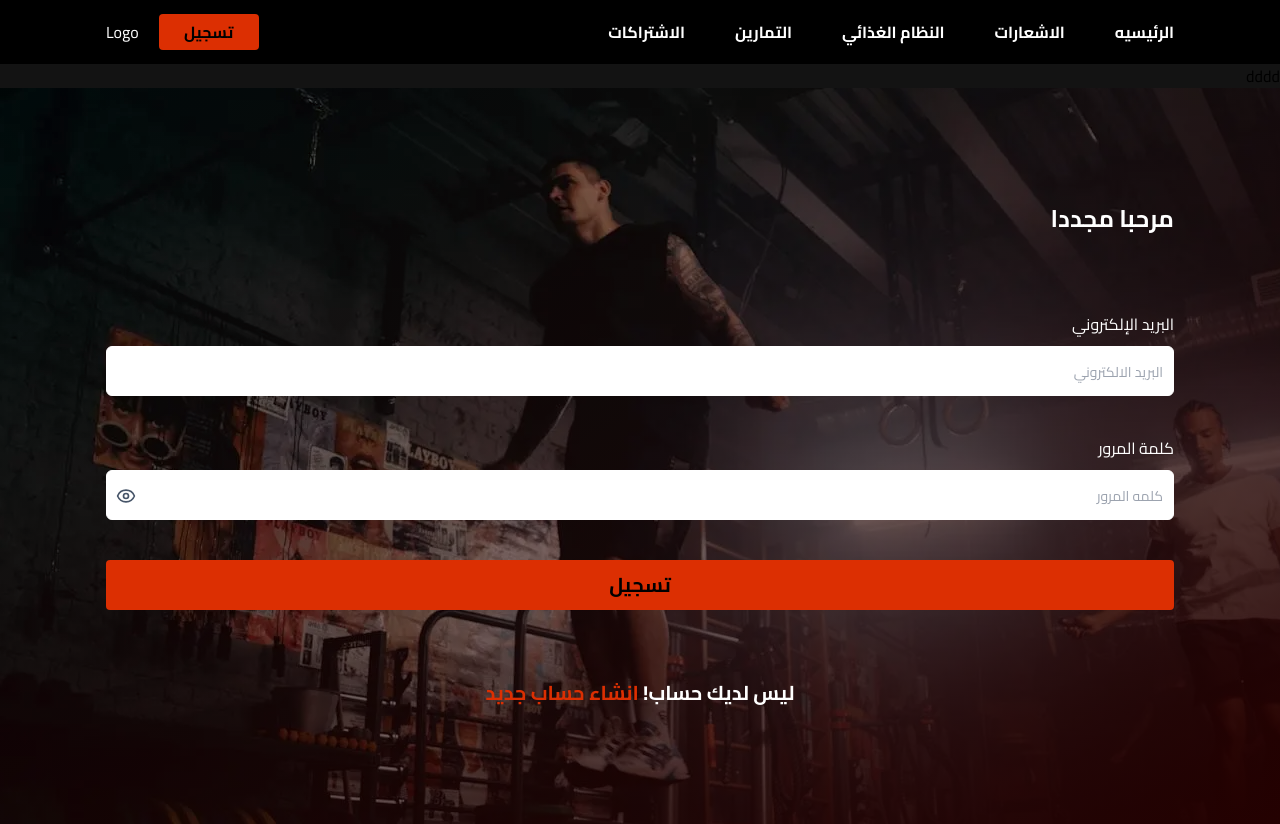
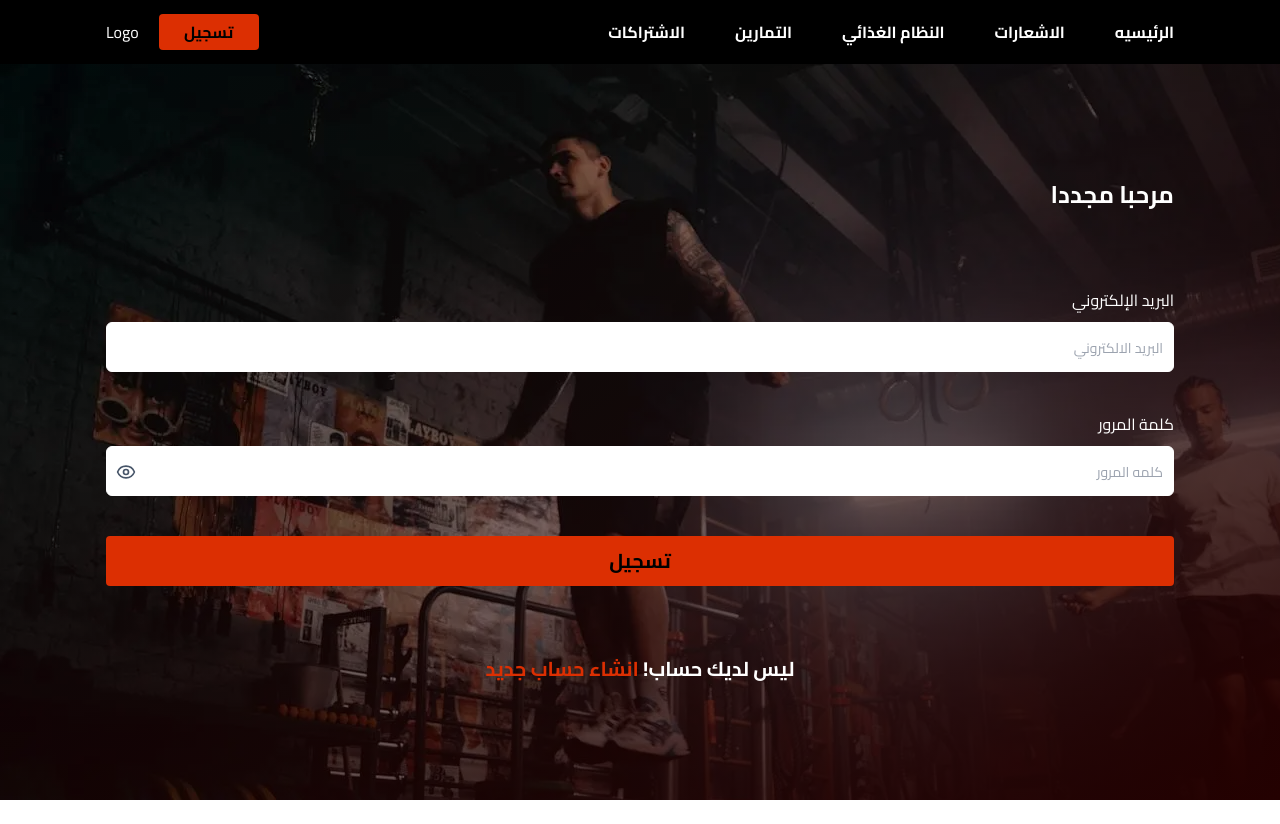
Before and after one commit to mustafa-khaled/GYM, a React (Vite) app: page /login in a window 1280 px wide. After the commit the page ends 800 px from the top, so only its background shows below. Built offline with nearby package versions, Linux system fonts and the light colour scheme; no server answers.

Commit message:
NotificationHandler modal

```diff
--- a/src/features/notifications/NotificationPopup.jsx
+++ b/src/features/notifications/NotificationPopup.jsx
@@ -1,9 +1,13 @@
 import { messaging } from "../../../firebase.config";
 import { getToken, onMessage } from "firebase/messaging";
 import { storeToken } from "../../services/apiAuth";
+import { useState } from "react";
 
 const NotificationHandler = () => {
   const VAPID_ID = import.meta.env.VITE_FIREBASE_VAPID_ID;
+  const token = localStorage.getItem("GYM_USER_TOKEN");
+  const [showModal, setShowModal] = useState(false);
+
   // Request permission for notifications
   const requestPermission = async () => {
     try {
@@ -27,7 +31,7 @@ const NotificationHandler = () => {
     // Customize how you handle foreground notifications
   });
 
-  return <div onClick={requestPermission}>dddd</div>;
+  return <div />;
 };
 
 export default NotificationHandler;
```
